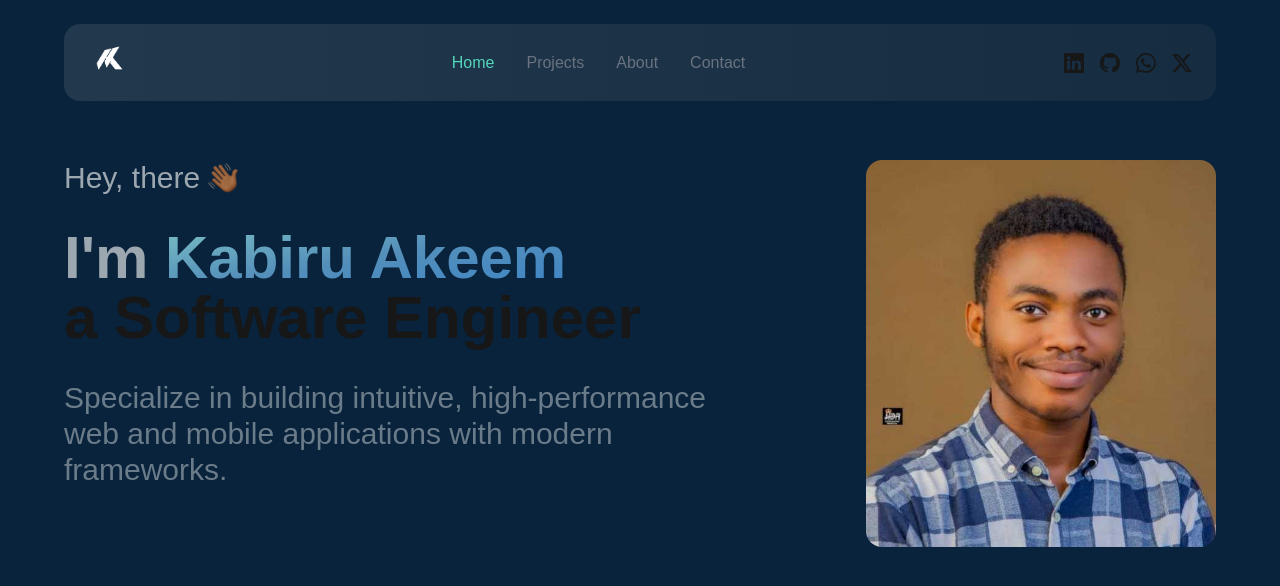
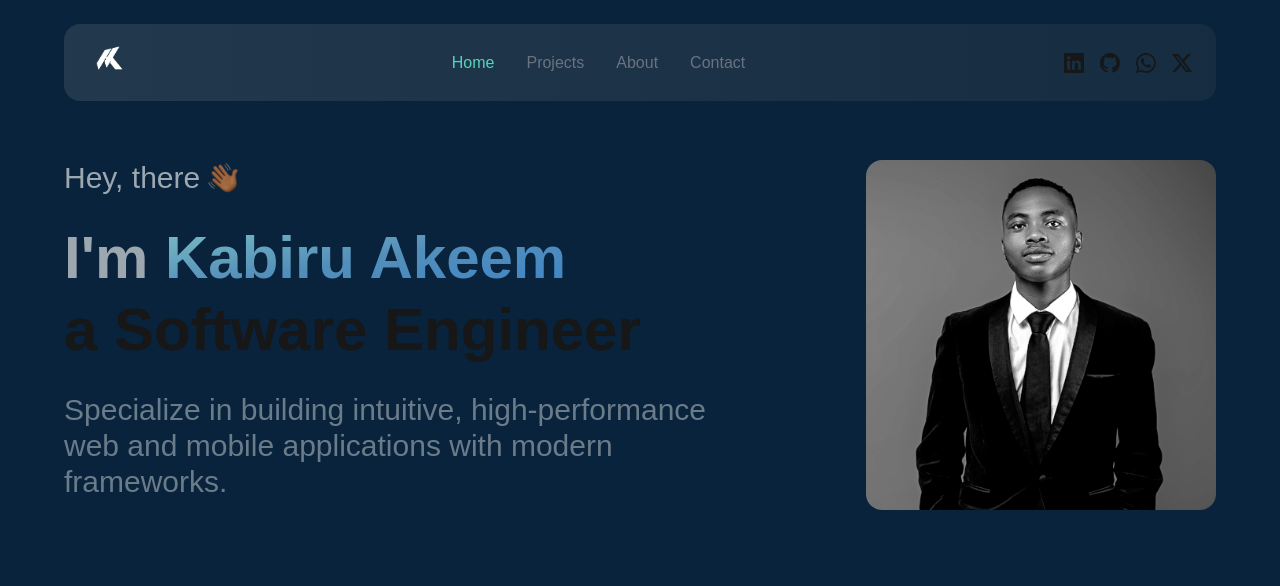
Before and after one commit to Akeemkabiru/Portfolio, a Next.js app: page / in a window 1280 px wide. Shown: the top 586 px of the page. Built offline with nearby package versions, Linux system fonts and the light colour scheme.

Commit message:
added img

```diff
--- a/src/app/page.tsx
+++ b/src/app/page.tsx
@@ -10,10 +10,12 @@ export default function Home() {
         </div>
 
         <h1 className="text-[32px]  md:text-5xl lg:text-6xl font-bold">
-          <p className="text-white/60 inline">I&apos;m </p>
-          <span className="bg-gradient-to-br bg-clip-text text-transparent from-[#7CC0C4] via-[#548FBA] to-[#3C84C7]">
-            Kabiru Akeem
-          </span>
+          <div className="mb-3">
+            <p className="text-white/60 inline">I&apos;m </p>
+            <span className="bg-gradient-to-br bg-clip-text text-transparent from-[#7CC0C4] via-[#548FBA] to-[#3C84C7]">
+              Kabiru Akeem
+            </span>
+          </div>
           <p>a Software Engineer</p>
         </h1>
 
@@ -23,7 +25,7 @@ export default function Home() {
         </p>
       </div>
       <Image
-        src="/me.jpg"
+        src="/kabby.jpeg"
         alt="my-img"
         width={350}
         height={350}
```
Also changed, not shown: public/kabby.jpeg (added).
